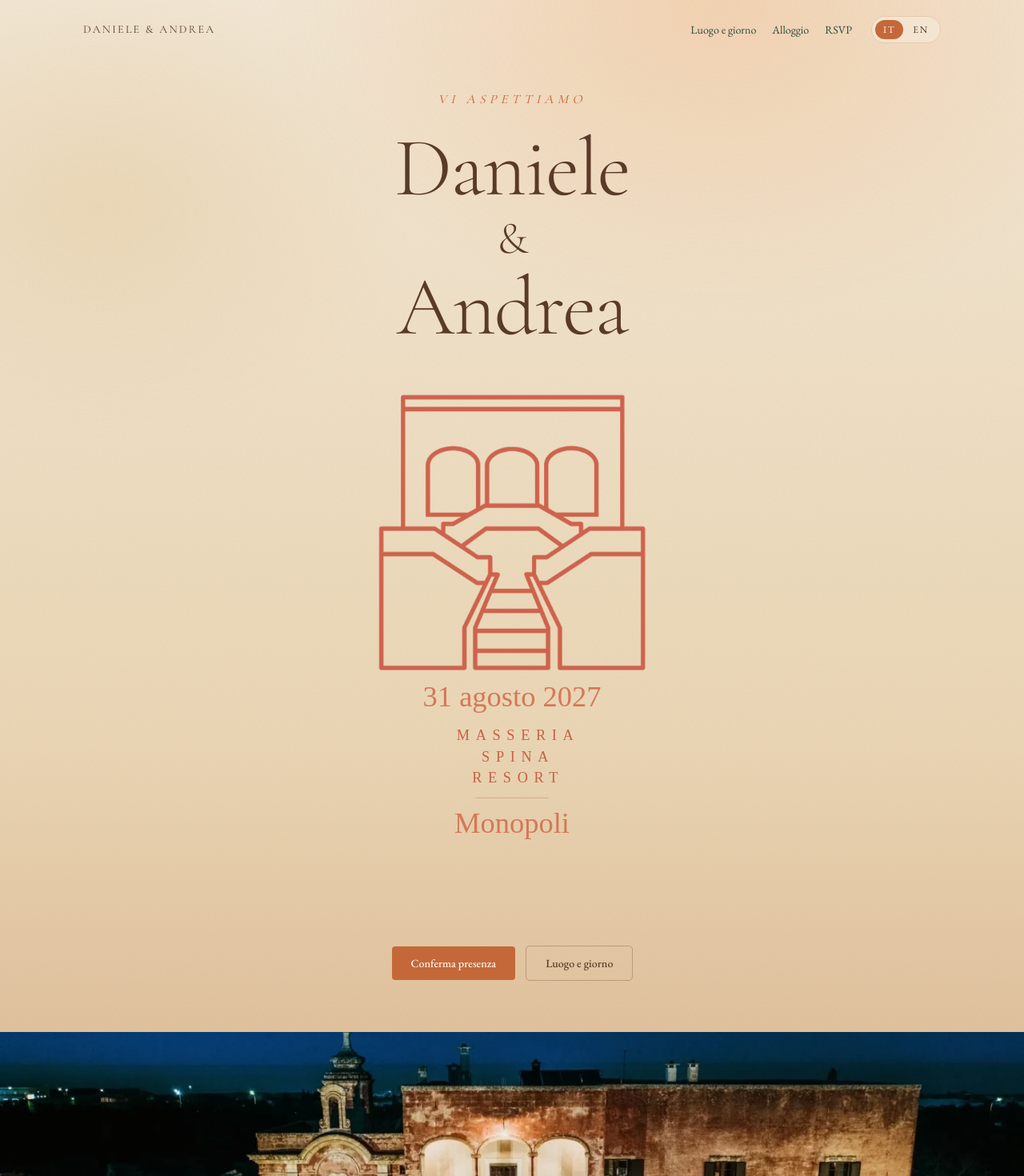
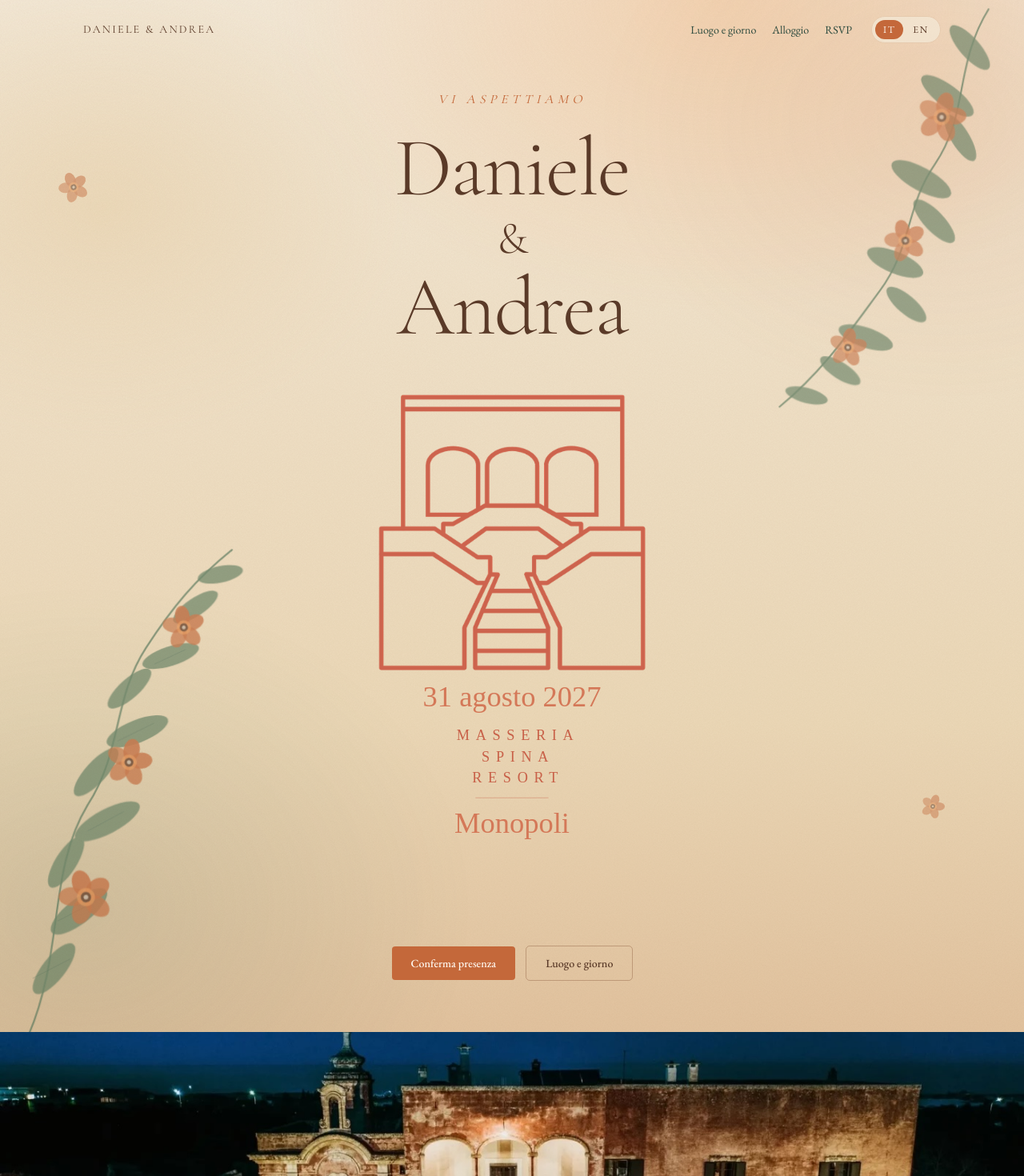
Before and after one commit to drizzoai-afk/wedding-site, a Next.js app: page / in a window 1280 px wide. Shown: the top 1470 px of the page at 80% size. Built offline with nearby package versions, Linux system fonts and the light colour scheme.

Commit message:
feat: hero-only olive leaves and poppies
Add stylized Mediterranean flora (olive branches + terracotta
poppies) as a decorative backdrop on the hero section only.

```diff
--- a/app/globals.css
+++ b/app/globals.css
@@ -245,9 +245,59 @@
   }
 }
 
+@keyframes flora-sway {
+  from {
+    transform: rotate(-1.4deg) translate3d(0, 0, 0);
+  }
+  to {
+    transform: rotate(1.6deg) translate3d(0, -0.6%, 0);
+  }
+}
+
+@keyframes flora-bloom {
+  from {
+    opacity: 0.82;
+    transform: scale(0.97);
+  }
+  to {
+    opacity: 1;
+    transform: scale(1.03);
+  }
+}
+
 .animate-hero-drift {
   animation: hero-drift 30s ease-in-out alternate infinite;
   will-change: transform;
+}
+
+.hero-flora-sway,
+.hero-flora-sway-slow {
+  transform-box: fill-box;
+  transform-origin: center bottom;
+  will-change: transform;
+}
+
+.hero-flora-sway {
+  animation: flora-sway 11s ease-in-out alternate infinite;
+}
+
+.hero-flora-sway-slow {
+  animation: flora-sway 15s ease-in-out alternate-reverse infinite;
+}
+
+.hero-flora-bloom,
+.hero-flora-bloom-delay {
+  transform-box: fill-box;
+  transform-origin: center;
+  will-change: opacity, transform;
+}
+
+.hero-flora-bloom {
+  animation: flora-bloom 7s ease-in-out alternate infinite;
+}
+
+.hero-flora-bloom-delay {
+  animation: flora-bloom 9s ease-in-out alternate-reverse infinite 1.2s;
 }
 
 .animate-rise-1 {
@@ -265,6 +315,10 @@
 
 @media (prefers-reduced-motion: reduce) {
   .animate-hero-drift,
+  .hero-flora-sway,
+  .hero-flora-sway-slow,
+  .hero-flora-bloom,
+  .hero-flora-bloom-delay,
   .animate-rise-1,
   .animate-rise-2,
   .animate-rise-3,
--- /dev/null
+++ b/components/hero-flora.tsx
@@ -0,0 +1,149 @@
+/** Stylized olive leaves + poppies — hero background only. */
+export function HeroFlora() {
+  return (
+    <div
+      aria-hidden
+      className="pointer-events-none absolute inset-0 -z-10 overflow-hidden"
+    >
+      {/* Soft olive / terracotta wash behind motifs */}
+      <div className="absolute inset-0 opacity-55 [background:radial-gradient(ellipse_55%_45%_at_8%_88%,color-mix(in_srgb,var(--olive)_28%,transparent),transparent_70%),radial-gradient(ellipse_50%_40%_at_92%_12%,color-mix(in_srgb,var(--terracotta)_20%,transparent),transparent_68%)]" />
+
+      <svg
+        className="hero-flora-left absolute -bottom-[2%] -left-[2%] h-[min(82vh,46rem)] w-auto max-w-[78vw] opacity-[0.72] md:-left-[1%] md:opacity-[0.8]"
+        viewBox="0 0 420 640"
+        fill="none"
+        xmlns="http://www.w3.org/2000/svg"
+      >
+        <g className="hero-flora-sway-slow origin-[40%_90%]">
+          {/* Olive branch stem */}
+          <path
+            d="M48 620 C90 520 70 420 118 340 C160 274 148 210 188 148 C220 98 248 64 292 28"
+            stroke="var(--olive)"
+            strokeWidth="2.2"
+            strokeLinecap="round"
+            opacity="0.85"
+          />
+          {/* Olive leaves */}
+          <g fill="var(--olive)" opacity="0.78">
+            <ellipse cx="78" cy="540" rx="38" ry="14" transform="rotate(-52 78 540)" />
+            <ellipse cx="108" cy="470" rx="42" ry="15" transform="rotate(-38 108 470)" />
+            <ellipse cx="92" cy="410" rx="36" ry="13" transform="rotate(-58 92 410)" />
+            <ellipse cx="142" cy="360" rx="44" ry="15" transform="rotate(-28 142 360)" />
+            <ellipse cx="128" cy="300" rx="38" ry="13" transform="rotate(-48 128 300)" />
+            <ellipse cx="178" cy="250" rx="40" ry="14" transform="rotate(-22 178 250)" />
+            <ellipse cx="168" cy="198" rx="34" ry="12" transform="rotate(-42 168 198)" />
+            <ellipse cx="218" cy="158" rx="36" ry="12" transform="rotate(-18 218 158)" />
+            <ellipse cx="248" cy="98" rx="32" ry="11" transform="rotate(-34 248 98)" />
+            <ellipse cx="278" cy="58" rx="28" ry="10" transform="rotate(-12 278 58)" />
+          </g>
+          {/* Leaf veins (lighter) */}
+          <g stroke="color-mix(in srgb, var(--ink) 35%, var(--olive))" strokeWidth="0.8" opacity="0.45">
+            <path d="M52 552 L98 528" />
+            <path d="M82 482 L128 458" />
+            <path d="M118 372 L162 348" />
+            <path d="M154 262 L198 240" />
+            <path d="M198 168 L236 150" />
+          </g>
+          {/* Poppies along the branch */}
+          <g className="hero-flora-bloom">
+            <Poppy cx={118} cy={448} r={28} rotate={-18} />
+            <Poppy cx={168} cy={288} r={24} rotate={12} />
+            <Poppy cx={232} cy={128} r={22} rotate={-8} />
+          </g>
+        </g>
+      </svg>
+
+      <svg
+        className="hero-flora-right absolute -top-[1%] -right-[2%] h-[min(68vh,38rem)] w-auto max-w-[70vw] opacity-[0.68] md:-right-[1%] md:opacity-[0.76]"
+        viewBox="0 0 400 520"
+        fill="none"
+        xmlns="http://www.w3.org/2000/svg"
+      >
+        <g className="hero-flora-sway origin-[70%_8%]">
+          <path
+            d="M340 24 C300 90 318 150 278 210 C244 260 252 310 214 362 C178 412 148 458 96 502"
+            stroke="var(--olive)"
+            strokeWidth="2.1"
+            strokeLinecap="round"
+            opacity="0.85"
+          />
+          <g fill="var(--olive)" opacity="0.76">
+            <ellipse cx="318" cy="70" rx="34" ry="12" transform="rotate(48 318 70)" />
+            <ellipse cx="292" cy="128" rx="38" ry="13" transform="rotate(36 292 128)" />
+            <ellipse cx="308" cy="178" rx="32" ry="11" transform="rotate(58 308 178)" />
+            <ellipse cx="262" cy="228" rx="40" ry="14" transform="rotate(28 262 228)" />
+            <ellipse cx="278" cy="278" rx="34" ry="12" transform="rotate(46 278 278)" />
+            <ellipse cx="232" cy="328" rx="36" ry="13" transform="rotate(22 232 328)" />
+            <ellipse cx="246" cy="378" rx="30" ry="11" transform="rotate(40 246 378)" />
+            <ellipse cx="198" cy="418" rx="34" ry="12" transform="rotate(18 198 418)" />
+            <ellipse cx="168" cy="458" rx="28" ry="10" transform="rotate(32 168 458)" />
+            <ellipse cx="128" cy="488" rx="26" ry="9" transform="rotate(14 128 488)" />
+          </g>
+          <g className="hero-flora-bloom-delay">
+            <Poppy cx={286} cy={152} r={26} rotate={14} />
+            <Poppy cx={244} cy={302} r={22} rotate={-16} />
+            <Poppy cx={176} cy={432} r={20} rotate={8} />
+          </g>
+        </g>
+      </svg>
+
+      {/* Small floating petal accents near edges */}
+      <svg
+        className="absolute top-[16%] left-[5%] h-12 w-12 opacity-55 md:h-14 md:w-14"
+        viewBox="0 0 48 48"
+        fill="none"
+      >
+        <Poppy cx={24} cy={24} r={14} rotate={-24} />
+      </svg>
+      <svg
+        className="absolute right-[7%] bottom-[20%] h-11 w-11 opacity-50 md:h-12 md:w-12"
+        viewBox="0 0 48 48"
+        fill="none"
+      >
+        <Poppy cx={24} cy={24} r={13} rotate={20} />
+      </svg>
+    </div>
+  );
+}
+
+function Poppy({
+  cx,
+  cy,
+  r,
+  rotate = 0,
+}: {
+  cx: number;
+  cy: number;
+  r: number;
+  rotate?: number;
+}) {
+  const petal = r * 0.72;
+  const offsets = [
+    [0, -petal * 0.85],
+    [petal * 0.78, -petal * 0.28],
+    [petal * 0.48, petal * 0.7],
+    [-petal * 0.48, petal * 0.7],
+    [-petal * 0.78, -petal * 0.28],
+  ] as const;
+
+  return (
+    <g transform={`translate(${cx} ${cy}) rotate(${rotate})`}>
+      {offsets.map(([x, y], i) => (
+        <ellipse
+          key={i}
+          cx={x}
+          cy={y}
+          rx={petal * 0.55}
+          ry={petal * 0.78}
+          fill="var(--terracotta)"
+          opacity={0.88 - i * 0.04}
+          transform={`rotate(${i * 72} ${x} ${y})`}
+        />
+      ))}
+      {/* Soft sun-washed inner petals */}
+      <circle cx={0} cy={0} r={r * 0.38} fill="var(--sun)" opacity="0.55" />
+      <circle cx={0} cy={0} r={r * 0.22} fill="var(--brown)" opacity="0.9" />
+      <circle cx={0} cy={0} r={r * 0.1} fill="var(--sand-0)" opacity="0.7" />
+    </g>
+  );
+}
--- a/components/hero.tsx
+++ b/components/hero.tsx
@@ -2,6 +2,7 @@
 
 import Image from "next/image";
 import Link from "next/link";
+import { HeroFlora } from "@/components/hero-flora";
 import { buttonVariants } from "@/components/ui/button";
 import { useLocale } from "@/lib/i18n/locale-context";
 import { cn } from "@/lib/utils";
@@ -20,6 +21,7 @@ export function Hero() {
         aria-hidden
         className="pointer-events-none absolute inset-0 -z-10 bg-[radial-gradient(ellipse_80%_55%_at_70%_0%,color-mix(in_srgb,var(--sun)_28%,transparent),transparent_55%),radial-gradient(ellipse_60%_45%_at_10%_20%,color-mix(in_srgb,var(--sand-1)_90%,transparent),transparent_50%),linear-gradient(180deg,var(--sand-0)_0%,var(--sand-1)_70%,color-mix(in_srgb,var(--sand-2)_40%,var(--sand-1))_100%)]"
       />
+      <HeroFlora />
       <div
         aria-hidden
         className="watercolor-grain absolute inset-0 -z-10 opacity-[0.22]"
```
